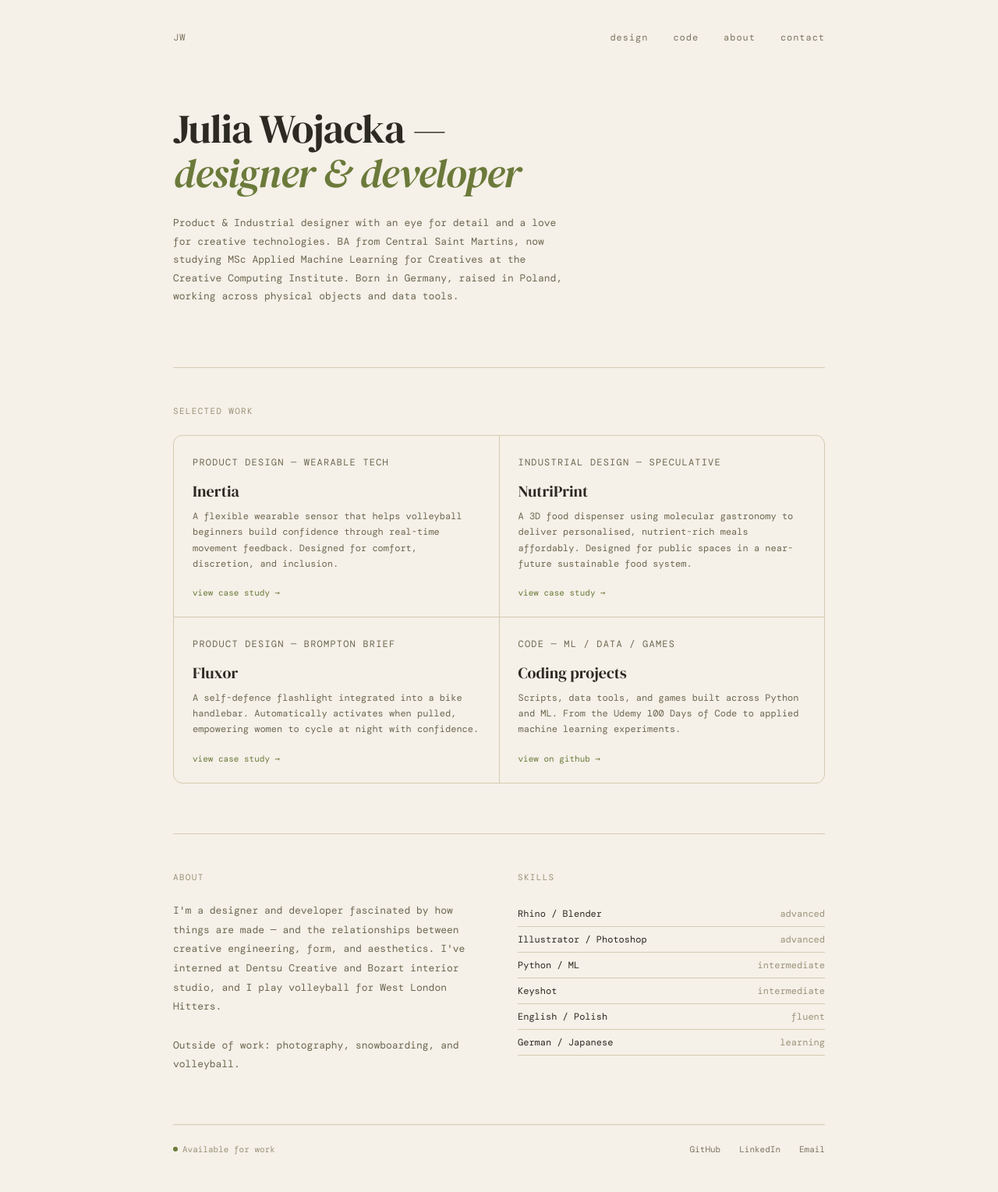
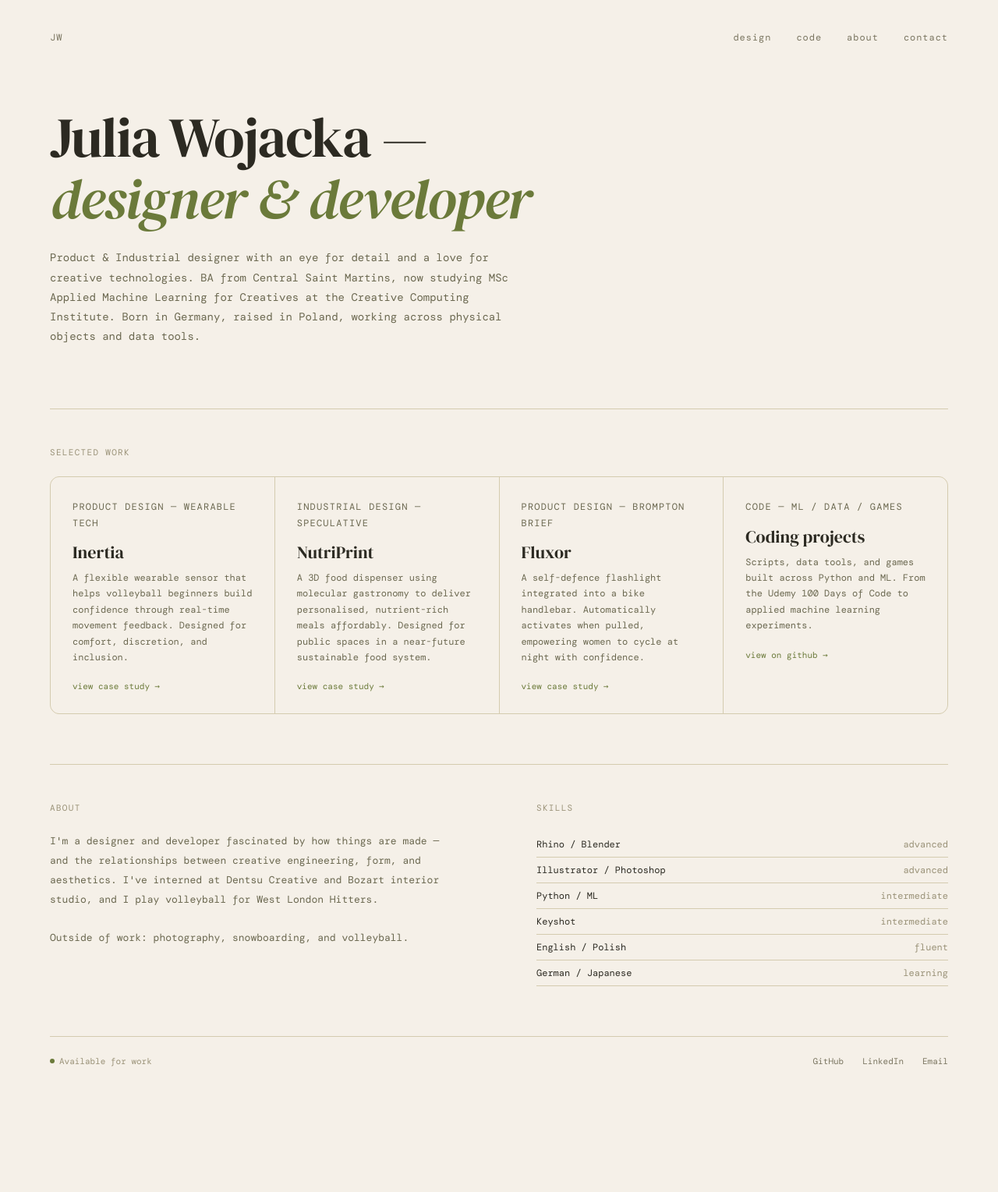
Before and after one commit to juliawojacka/Design-Portfolio, a Flask app: page / in a window 1280 px wide. Shown: the whole page at 78% size. After the commit the page ends 1368 px from the top, so only its background shows below. Run offline with Flask 3, Linux system fonts and the light colour scheme; some web fonts are replaced.

Commit message:
Width Edit

```diff
--- a/templates/index.html
+++ b/templates/index.html
@@ -17,9 +17,9 @@
     }
 
     .wrap {
-      max-width: 900px;
+      max-width: 1400px;
       margin: 0 auto;
-      padding: 2.5rem 2rem 3rem;
+      padding: 2.5rem 4rem 3rem;
     }
 
     /* NAV */
@@ -40,7 +40,7 @@
     .hero { margin-bottom: 5rem; }
     .hero h1 {
       font-family: 'DM Serif Display', serif;
-      font-size: 52px;
+      font-size: 72px;
       font-weight: 400;
       line-height: 1.1;
       margin-bottom: 1.5rem;
@@ -48,10 +48,10 @@
     }
     .hero h1 em { font-style: italic; color: #6B7A3A; }
     .hero p {
-      font-size: 13px;
+      font-size: 14px;
       color: #6B6850;
       line-height: 1.8;
-      max-width: 500px;
+      max-width: 600px;
     }
 
     /* DIVIDER */
@@ -73,7 +73,7 @@
     /* PROJECT GRID */
     .grid {
       display: grid;
-      grid-template-columns: 1fr 1fr;
+      grid-template-columns: 1fr 1fr 1fr 1fr;
       gap: 1px;
       background: #D4CBAF;
       border: 0.5px solid #D4CBAF;
@@ -83,7 +83,7 @@
     }
     .card {
       background: #F5F0E8;
-      padding: 1.5rem;
+      padding: 1.75rem;
       text-decoration: none;
       display: block;
       transition: background 0.15s;
@@ -98,7 +98,7 @@
     }
     .card h2 {
       font-family: 'DM Serif Display', serif;
-      font-size: 20px;
+      font-size: 22px;
       font-weight: 400;
       margin-bottom: 0.5rem;
       color: #2C2A22;
@@ -119,7 +119,7 @@
     .about {
       display: grid;
       grid-template-columns: 1fr 1fr;
-      gap: 3rem;
+      gap: 6rem;
       margin-bottom: 4rem;
     }
     .about-text {
```
